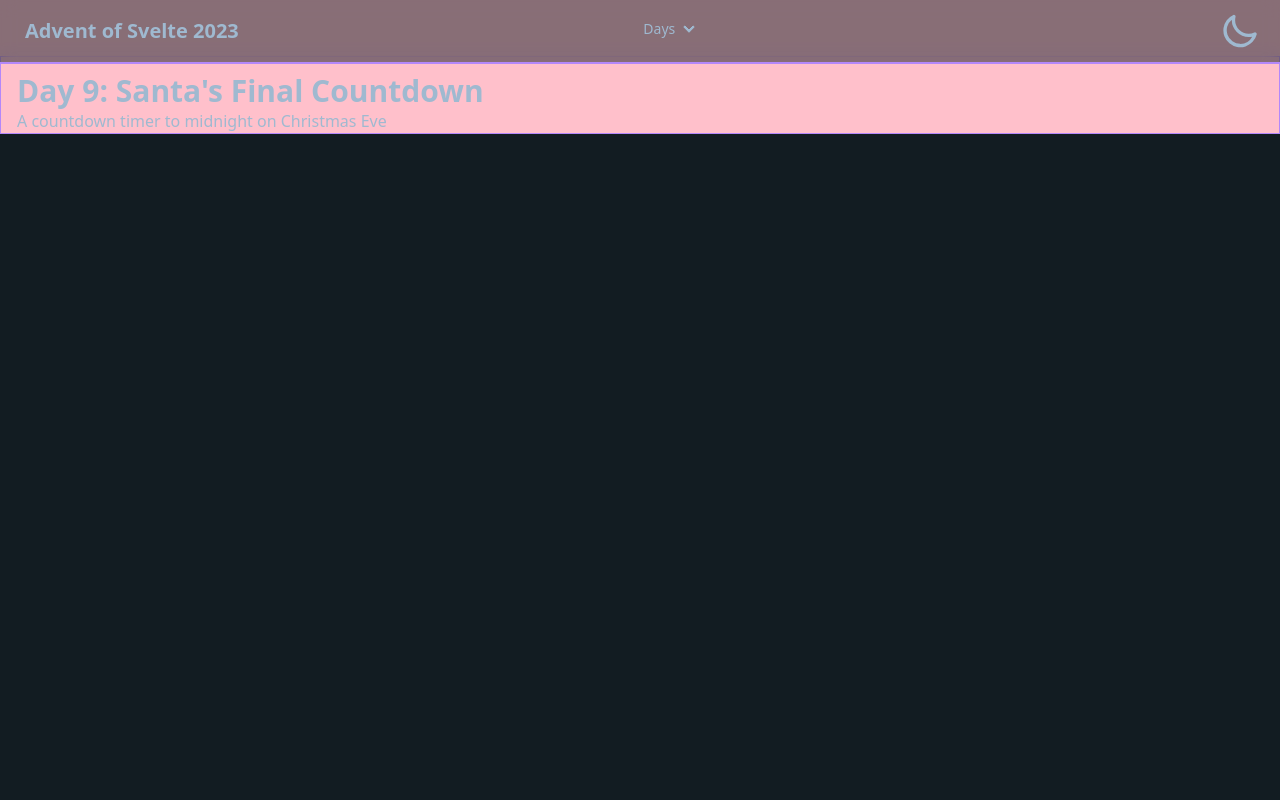
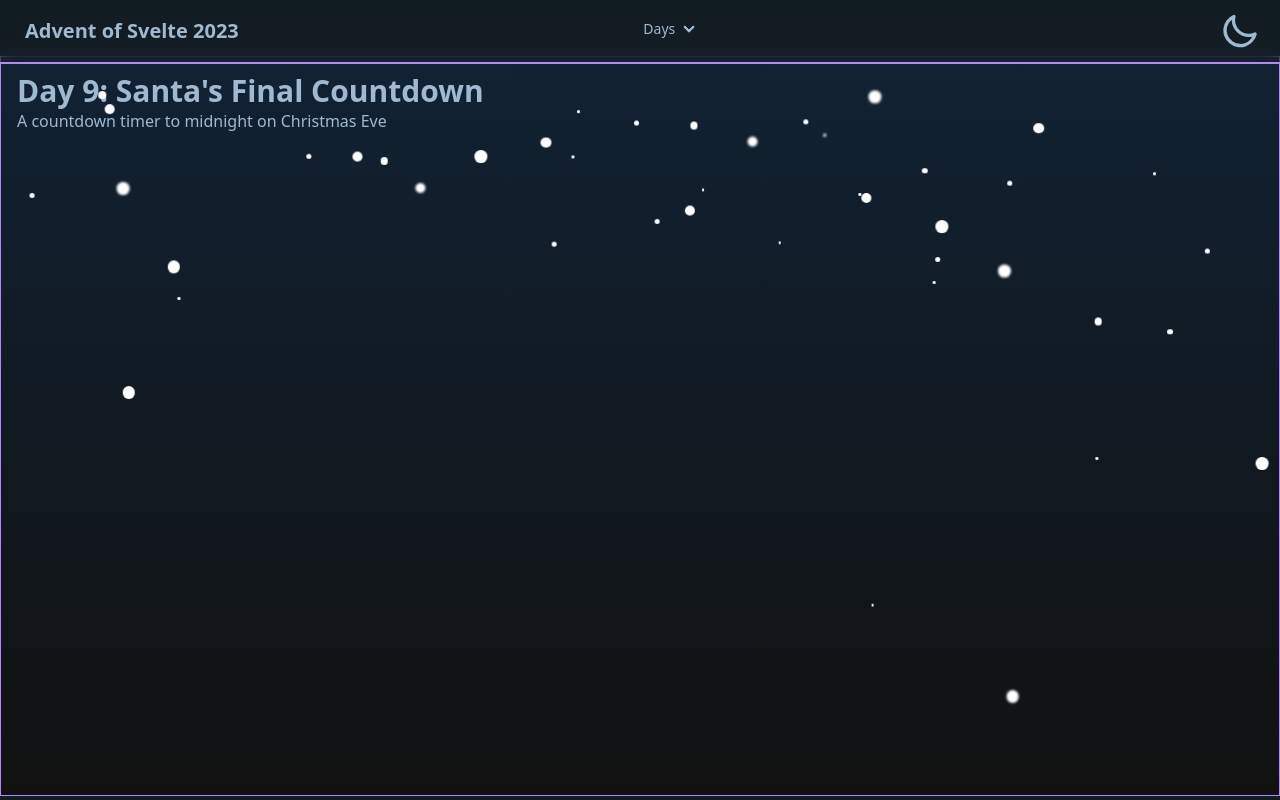
Before and after one commit to NathanPerrine/AdventOfSvelte2023, a SvelteKit app: page /day9 in a window 1280 px wide. Built offline with nearby package versions, Linux system fonts and the light colour scheme; some icons are missing.

Commit message:
snowfall!

```diff
--- a/src/routes/day9/+page.svelte
+++ b/src/routes/day9/+page.svelte
@@ -5,9 +5,13 @@ import type { PageData } from './$types';
     export let data: PageData;
 </script>
 
-<section class="snow border border-accent h-full">
+<section class="snow border border-accent">
   <!-- Title -->
   <Title day={9} />
+
+  {#each {length: 50} as _, i}
+    <div class="snowflake"></div>
+  {/each}
 
 
   <main>
@@ -17,16 +21,46 @@ import type { PageData } from './$types';
 
 
 
-
 </section>
 
-<style>
+<style lang="scss">
   .snow {
-    /* height: 90vh; */
-
+    height: calc(100vh - 60px) !important;
+    padding: 0;
+    margin: 0;
+    position: relative;
+    overflow: hidden;
+    background: linear-gradient(#123, #111);
   }
 
-  :global(body) {
-    background-color: pink;
+  .snowflake {
+    --size: 1vw;
+    width: var(--size);
+    height: var(--size);
+    background: white;
+    border-radius: 50%;
+    position: absolute;
+    top: -5vh;
   }
+
+  @keyframes snowfall {
+    0% {transform: translate3d(var(--left-ini), 0, 0);}
+    100% {transform: translate3d(var(--left-end), 110vh, 0);}
+  }
+
+  @for $i from 1 through 50 {
+    .snowflake:nth-child(#{$i}) {
+      --size: #{random(5) * 0.2}vw;
+      --left-ini: #{random(20) - 10}vw;
+      --left-end: #{random(20) - 10}vw;
+      left: #{random(100)}vw;
+      animation: snowfall #{5 + random(100)}s linear infinite;
+      animation-delay: -#{random(10)}s;
+    }
+  }
+
+  .snowflake:nth-child(6n) {
+    filter: blur(1px);
+  }
+
 </style>
```
